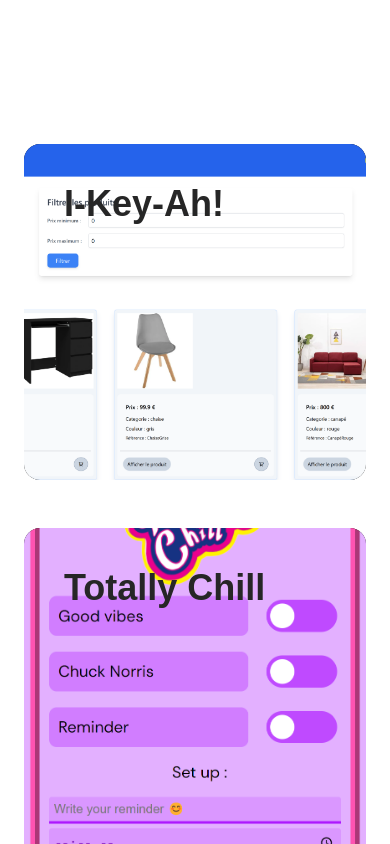
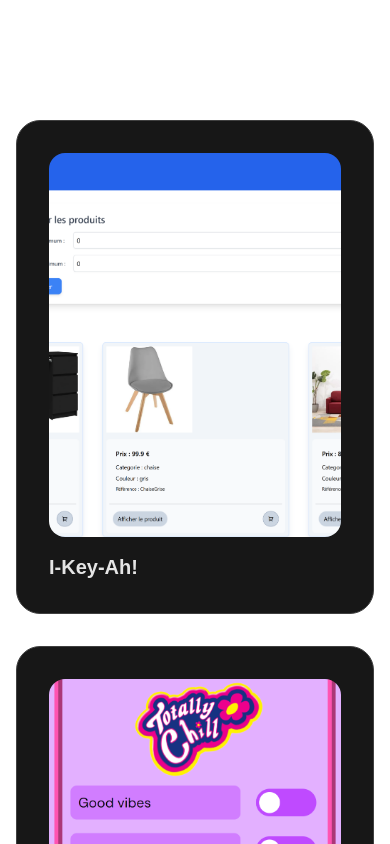
Before and after one commit to Fiona-Rio/portfolio, a Next.js app: page / in a window 390 px wide. Shown: the part 1640-2484 px from the top of the page. Built offline with nearby package versions, Linux system fonts and the light colour scheme; a web font is replaced by a local one.

Commit message:
spotlightcard qui fonctione

```diff
--- a/app/components/List.tsx
+++ b/app/components/List.tsx
@@ -1,9 +1,9 @@
 import React, { useState } from "react";
-import { motion, AnimatePresence } from "framer-motion"; // Framer Motion pour les animations
-import { Projects } from "../../constants/index"; // Import des données (projects)
+import { motion, AnimatePresence } from "framer-motion";
+import { Projects } from "../../constants/index";
+import SpotlightCard from "./SpotlightCard";
 import { FaPeopleGroup } from "react-icons/fa6";
 import { BsCalendarWeekFill } from "react-icons/bs";
-import SpotlightCard from "./SpotlightCard";
 
 interface CardProps {
     id: string;
@@ -11,102 +11,58 @@ interface CardProps {
     nbpeople: string;
     src: string;
     objectives: string;
-    onClick: () => void;
+    time: string;
+    text: string;
 }
 
-// Composant carte individuelle
-const Card: React.FC<CardProps> = ({ id, title, src, objectives, onClick }) => {
+const Card: React.FC<CardProps> = ({ id, title, src, objectives, time, text, nbpeople }) => {
     return (
-        <motion.li
-            layout // Propriété de Framer Motion pour permettre les animations de disposition
-            className="relative p-6 h-96 sm:max-w-full sm:px-0"
-            onClick={onClick}
+        <SpotlightCard
+            className="custom-spotlight-card"
+            spotlightColor="rgba(180, 81, 225, 0.6)"
+            id={id}
+            title={title}
+            image={src}
+            modalContent={
+                <div>
+                    <h1 className="flex gap-1.5 items-center font-bold mb-2">
+                        {time} <BsCalendarWeekFill />
+                        {" | "}
+                        {nbpeople} <FaPeopleGroup />
+                    </h1>
+                    <p className="text-sm mb-2">{text}</p>
+                    <p className="text-sm">{objectives}</p>
+                </div>
+            }
         >
             <motion.div
-                layoutId={`card-container-${id}`} // Identifiant unique pour animer cette carte
-                className="relative rounded-2xl bg-black overflow-hidden h-full"
+                layoutId={`card-container-${id}`}
+                className="relative h-96 rounded-2xl bg-black overflow-hidden"
                 whileHover={{ scale: 1.01 }}
-                transition={{
-                    scale: { type: "spring" },
-                }}
+                transition={{ type: "spring", stiffness: 300 }}
             >
-                {/* Image de la carte */}
                 <motion.img
                     className="w-full h-full object-cover"
                     src={src}
                     alt={title}
-                    layoutId={`card-image-${id}`} // Identifiant pour animer cette image
+                    layoutId={`card-image-${id}`}
                 />
-                {/* Details de la carte */}
-                <motion.div layoutId={`card-title-${id}`} className="text-neutral-800 absolute top-10 left-10">
-                    <h2 className="text-4xl font-bold">{title}</h2>
+                <motion.div layoutId={`card-title-${id}`} className="absolute top-5 left-5">
+                    <h2 className="text-2xl font-bold text-white">{title}</h2>
                 </motion.div>
             </motion.div>
-        </motion.li>
+        </SpotlightCard>
     );
 };
 
-// Composant liste des cartes
 export const List: React.FC = () => {
-    const [selectedId, setSelectedId] = useState<string | null>(null); // État pour suivre quelle carte est sélectionnée
-
     return (
         <div className="flex flex-wrap justify-center">
-            {/* Liste des cartes */}
-            <ul className="grid lg:grid-cols-2 gap-x-24 grid-cols-1 max-w-6xl lg:px-2 cursor-pointer">
+            <ul className="grid lg:grid-cols-2 gap-8 grid-cols-1 max-w-6xl px-4">
                 {Projects.map((project) => (
-                    <Card
-                        key={project.id} // Clé unique pour chaque carte
-                        {...project} // Transfère les propriétés du projet (id, title, nbpeople, src)
-                        onClick={() => setSelectedId(project.id)} // Définit la carte sélectionnée
-                    />
+                    <Card key={project.id} {...project} />
                 ))}
             </ul>
-
-            {/* Animation conditionnelle : affichage de la carte sélectionnée */}
-            <AnimatePresence>
-                {selectedId && (
-                    <motion.div
-                        className="fixed inset-0 bg-black bg-opacity-50 flex items-center justify-center"
-                        onClick={() => setSelectedId(null)} // en cliquand sur le fond noir cela ferme la carte car aucun id est selectioné
-                    >
-                        <motion.div
-                            className=" text-neutral-300 bg-zinc-800 backdrop-blur bg-opacity-75 rounded-b-2xl lg:relative lg:w-1/2 md:w-3/4 w-3/4 h-8/9 rounded-xl"
-                            layoutId={`card-container-${selectedId}`} // Identifiant unique pour animer la transition
-                            onClick={(event) => event.stopPropagation()} // Empêche la propagation de l'event onClick du parent (donc bloque le OnClick plus haut)
-                        >
-                            {/* Image affichée en grand */}
-                            <motion.img
-                                className="w-full h-64 object-cover rounded-t-2xl"
-                                src={Projects.find((projet) => projet.id === selectedId)?.src}
-                                alt="image du projet"
-                                layoutId={`card-image-${selectedId}`} // Identifiant pour animer l'image
-                            />
-                            {/* Titre et description du projet sélectionné */}
-                            <motion.h2
-                                className="absolute lg:top-4 top-28 left-10 lg:mt-4 text-2xl font-bold text-neutral-700"
-                                layoutId={`card-title-${selectedId}`} // Identifiant pour animer le titre
-                            ></motion.h2>
-                            <div className="lg:p-6 md:p-6 p-3">
-                                <h1 className="font-bold lg:text-3xl md:text-3xl text-xl">
-                                    {Projects.find((projet) => projet.id === selectedId)?.title}
-                                </h1>
-                                <h1 className="flex gap-1.5 items-center font-bold mb-2 ">
-                                    {Projects.find((projet) => projet.id === selectedId)?.time} <BsCalendarWeekFill />
-                                    {" | "}
-                                    {Projects.find((projet) => projet.id === selectedId)?.nbpeople} <FaPeopleGroup />
-                                </h1>
-                                <p className="lg:text-lg text-xs">
-                                    {Projects.find((projet) => projet.id === selectedId)?.text}
-                                </p>
-                                <p className="lg:text-lg text-xs">
-                                    {Projects.find((projet) => projet.id === selectedId)?.objectives}
-                                </p>
-                            </div>
-                        </motion.div>
-                    </motion.div>
-                )}
-            </AnimatePresence>
         </div>
     );
 };
--- a/app/components/SpotlightCard.tsx
+++ b/app/components/SpotlightCard.tsx
@@ -1,65 +1,132 @@
 import { useRef, useState, MouseEvent, ReactNode } from "react";
+import { motion, AnimatePresence } from "framer-motion";
 
 interface SpotlightCardProps {
     children: ReactNode;
     className?: string;
     spotlightColor?: string;
+    id: string;
+    title: string;
+    image?: string;
+    description?: string;
+    modalContent?: ReactNode;
 }
 
 const SpotlightCard: React.FC<SpotlightCardProps> = ({
     children,
     className = "",
-    spotlightColor = "rgba(255, 255, 255, 0.25)",
+    spotlightColor = "rgba(180, 81, 225, 0.6)", // Couleur par défaut pour le spotlight
+    id,
+    title,
+    image,
+    description,
+    modalContent,
 }) => {
     const divRef = useRef<HTMLDivElement | null>(null);
-    const [isFocused, setIsFocused] = useState(false);
-    const [position, setPosition] = useState({ x: 0, y: 0 });
-    const [opacity, setOpacity] = useState(0);
+    const [isOpen, setIsOpen] = useState(false); // État pour ouvrir/fermer la modale
+    const [position, setPosition] = useState({ x: 0, y: 0 }); // Position de la souris pour l'effet radial
+    const [opacity, setOpacity] = useState(0); // Opacité de l'effet spotlight
 
+    // Gestion du mouvement de la souris
     const handleMouseMove = (e: MouseEvent<HTMLDivElement>) => {
-        if (!divRef.current || isFocused) return;
-
+        if (!divRef.current || isOpen) return;
         const rect = divRef.current.getBoundingClientRect();
         setPosition({ x: e.clientX - rect.left, y: e.clientY - rect.top });
     };
 
-    const handleFocus = () => {
-        setIsFocused(true);
-        setOpacity(0.6);
-    };
-
-    const handleBlur = () => {
-        setIsFocused(false);
-        setOpacity(0);
-    };
-
+    // Gestion du survol
     const handleMouseEnter = () => {
-        setOpacity(0.6);
+        setOpacity(1); // Spotlight visible au survol
     };
 
     const handleMouseLeave = () => {
-        setOpacity(0);
+        setOpacity(0); // Spotlight caché lorsqu'on sort
+    };
+
+    // Ouvrir et fermer la modale
+    const handleOpen = () => {
+        setIsOpen(true);
+    };
+
+    const handleClose = () => {
+        setIsOpen(false);
     };
 
     return (
-        <div
+        <>
+            {/* Carte dans la liste */}
+            <motion.div
                 ref={divRef}
+                layoutId={`card-container-${id}`} // Identifiant unique pour les transitions
                 onMouseMove={handleMouseMove}
-            onFocus={handleFocus}
-            onBlur={handleBlur}
                 onMouseEnter={handleMouseEnter}
                 onMouseLeave={handleMouseLeave}
-            className={`relative rounded-3xl border border-neutral-800 bg-neutral-900 overflow-hidden p-8 ${className}`}
+                onClick={handleOpen}
+                whileHover={{ scale: 1.05 }}
+                whileTap={{ scale: 0.95 }}
+                transition={{
+                    layout: { type: "spring", stiffness: 300, damping: 30 },
+                }}
+                className={`relative rounded-3xl border border-neutral-700 bg-neutral-900 overflow-hidden p-8 cursor-pointer ${className}`}
             >
-            <div
-                className="pointer-events-none absolute inset-0 opacity-0 transition-opacity duration-500 ease-in-out"
+                {/* Effet radial */}
+                <motion.div
+                    className="pointer-events-none absolute inset-0"
+                    animate={{ opacity }}
                     style={{
-                    opacity,
                         background: `radial-gradient(circle at ${position.x}px ${position.y}px, ${spotlightColor}, transparent 80%)`,
                     }}
                 />
-            {children}
+
+                {/* Image de la carte */}
+                <motion.div layoutId={`card-image-${id}`} className="relative h-96 rounded-2xl overflow-hidden">
+                    <motion.img src={image} alt={title} className="w-full h-full object-cover" />
+                </motion.div>
+
+                {/* Titre de la carte */}
+                <motion.div layoutId={`card-title-${id}`} className="mt-4 text-neutral-200">
+                    <h2 className="text-xl font-bold">{title}</h2>
+                </motion.div>
+            </motion.div>
+
+            {/* Modale */}
+            <AnimatePresence>
+                {isOpen && (
+                    <motion.div
+                        className="fixed inset-0 bg-black bg-opacity-50 flex items-center justify-center z-50"
+                        initial={{ opacity: 0 }}
+                        animate={{ opacity: 1 }}
+                        exit={{ opacity: 0 }}
+                        onClick={handleClose} // Ferme la modale au clic en dehors
+                    >
+                        <motion.div
+                            className="text-neutral-300 bg-zinc-800 backdrop-blur bg-opacity-75 rounded-2xl lg:relative lg:w-1/2 md:w-3/4 w-3/4"
+                            layoutId={`card-container-${id}`} // Même `layoutId` pour la transition
+                            onClick={(e) => e.stopPropagation()} // Empêche la fermeture si on clique sur la modale
+                        >
+                            {/* Image dans la modale */}
+                            <motion.div
+                                layoutId={`card-image-${id}`}
+                                className="relative h-64 rounded-t-2xl overflow-hidden"
+                            >
+                                <motion.img src={image} alt={title} className="w-full h-full object-cover" />
+                            </motion.div>
+
+                            {/* Contenu de la modale */}
+                            <div className="lg:p-6 md:p-6 p-3">
+                                <motion.h2
+                                    layoutId={`card-title-${id}`}
+                                    className="font-bold lg:text-3xl md:text-3xl text-xl mb-4"
+                                >
+                                    {title}
+                                </motion.h2>
+                                {modalContent || <p className="lg:text-lg text-xs">{description}</p>}
                             </div>
+                        </motion.div>
+                    </motion.div>
+                )}
+            </AnimatePresence>
+        </>
     );
 };
 
```
Lines whose indentation alone changed are shown as unchanged.
